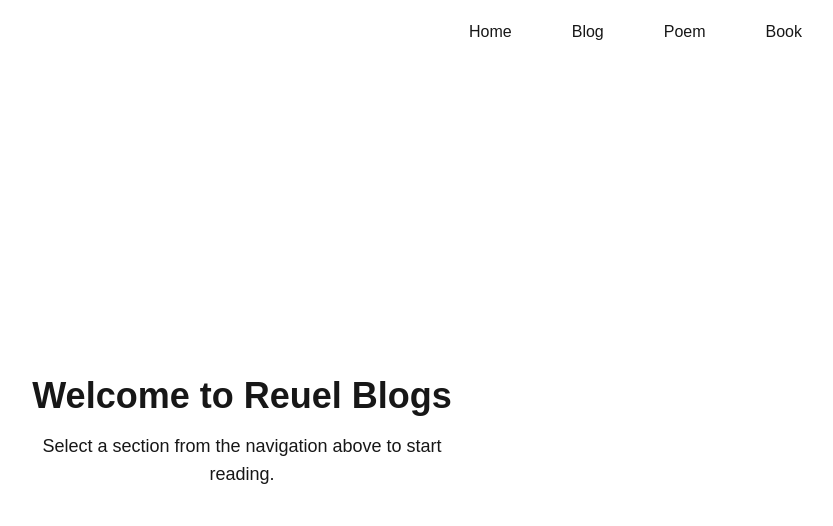
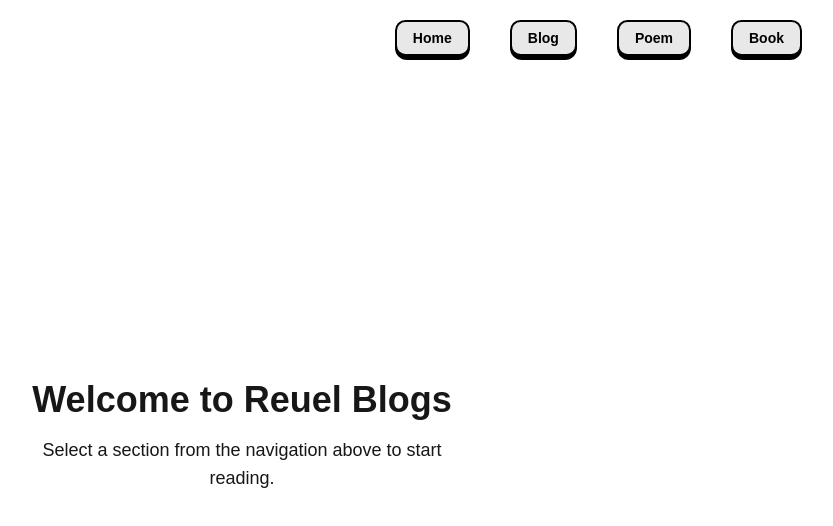
Before and after one commit to reuelrai/reuel-archive, a Next.js app: page / in a window 1280 px wide. Shown: the top 526 px of the page, without its empty margins (398-1231 px from the left). Built offline with nearby package versions, Linux system fonts and the light colour scheme.

Commit message:
changed nav link styles

```diff
--- a/src/app/layout.tsx
+++ b/src/app/layout.tsx
@@ -1,5 +1,6 @@
 import './globals.css'
 import Link from 'next/link'
+import { Analytics } from "@vercel/analytics/next"
 
 export const metadata = {
   title: 'Reuel Blogs',
@@ -13,13 +14,32 @@ export default function RootLayout({ children }: { children: React.ReactNode })
   return (
     <html lang="en">
       <body className="min-h-screen bg-white text-gray-800">
-        <nav className="bg-transparent p-5 flex justify-end gap-15 pr-20">
-          <Link href="/">Home</Link>
-          <Link href="/blog">Blog</Link>
-          <Link href="/poem">Poem</Link>
-          <Link href="/book">Book</Link>
+
+        <nav className="bg-transparent p-5 flex justify-end gap-10 pr-20">
+          {[
+            { href: "/", label: "Home" },
+            { href: "/blog", label: "Blog" },
+            { href: "/poem", label: "Poem" },
+            { href: "/book", label: "Book" },
+          ].map(({ href, label }) => (
+            <Link
+              key={href}
+              href={href}
+              className="relative inline-block"
+            >
+              {/* Shadow/Base */}
+              <div className="absolute inset-0 bg-black dark:bg-white rounded-[0.75em] translate-y-1"></div>
+
+              {/* Button Top */}
+              <span className="relative z-10 block border-2 border-black dark:border-white bg-[#e8e8e8] dark:bg-[#1d1d1d] text-black dark:text-white rounded-[0.75em] px-4 py-1.5 font-semibold text-sm transition-transform duration-100 ease-in group hover:-translate-y-1 active:translate-y-0">
+                {label}
+              </span>
+            </Link>
+          ))}
         </nav>
+
         <main className="px-4">{children}</main>
+        <Analytics />
       </body>
     </html>
   )
--- a/src/app/page.tsx
+++ b/src/app/page.tsx
@@ -2,7 +2,7 @@ export default function Home() {
   return (
     <div
       className="flex flex-col items-center justify-center text-center"
-      style={{ height: 'calc(100vh - 64px)' }}
+      style={{ height: 'calc(100vh - 80px)' }}
     >
       <h1 className="text-4xl font-bold mb-4">Welcome to Reuel Blogs</h1>
       <p className="text-lg max-w-md">
```
Also changed, not shown: package.json (+6 -5 lines), 2 other files (tests, documents, lock files or other folders).
